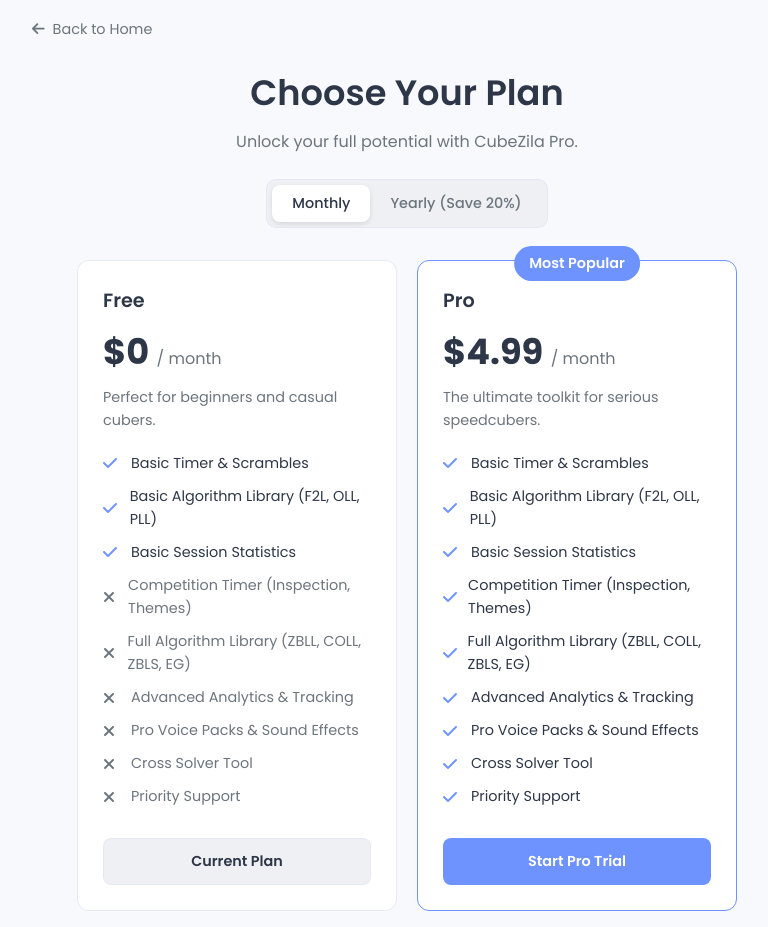
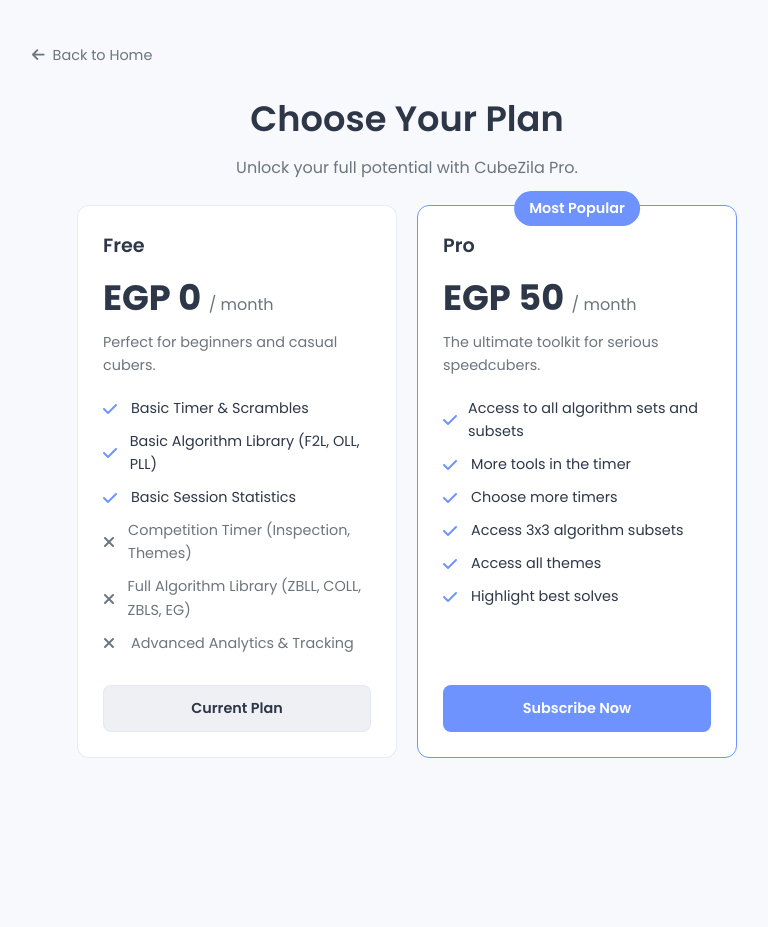
Before and after one commit to Mostafaeldiwany123/cubezila, a website built with Vite: page pricing/pricing.html in a window 1280 px wide. Shown: the whole page, without its empty margins (233-1001 px from the left). After the commit the page ends 800 px from the top, so only its background shows below. Built offline with nearby package versions, Linux system fonts and the light colour scheme; some icons are missing; a web font is replaced by a local one.

Commit message:
updated pricing

```diff
--- a/language/lang.js
+++ b/language/lang.js
@@ -92,11 +92,17 @@
         pricing_feature_pro_voices: "Pro Voice Packs & Sound Effects",
         pricing_feature_pro_cross: "Cross Solver Tool",
         pricing_feature_pro_support: "Priority Support",
+        pricing_feature_pro_all_algs: "Access to all algorithm sets and subsets",
+        pricing_feature_pro_more_timer_tools: "More tools in the timer",
+        pricing_feature_pro_more_timers: "Choose more timers",
+        pricing_feature_pro_3x3_subsets: "Access 3x3 algorithm subsets",
+        pricing_feature_pro_all_themes: "Access all themes",
+        pricing_feature_pro_highlight_best: "Highlight best solves",
         pricing_select_free: "Current Plan",
-        pricing_select_pro: "Start Pro Trial",
+        pricing_select_pro: "Subscribe Now",
         pricing_modal_title: "Upgrade to Pro",
         pricing_modal_notice: "You are attempting to access a Pro feature. Upgrade now to unlock unlimited access.",
-        pricing_modal_step1: "Choose your plan (Monthly or Yearly).",
+        pricing_modal_step1: "Monthly subscription (50 EGP).",
         pricing_modal_step2: "Complete the secure checkout process.",
         pricing_modal_step3: "Enjoy instant access to all Pro features!",
         pricing_modal_confirm: "Go to Checkout",
@@ -208,7 +214,7 @@
         cta_final_title: "توقف عن التوقيت، وابدأ التدريب.",
         cta_final_desc: "انضم إلى CubeZila اليوم وافتح الأدوات التي ستعيد تعريف رحلتك في السرعة.",
         cta_final_button: "ابدأ حسابك المجاني",
-        footer_copyright: "© 2025 كيوبزيلا. جميع الحقوق محفوظة.",
+        footer_copyright: " 2025 كيوبزيلا. جميع الحقوق محفوظة.",
         lang_toggle: "EN", // Display EN text when currently in Arabic
 
         // Auth Pages
@@ -257,11 +263,17 @@
         pricing_feature_pro_voices: "حزم أصوات احترافية وتأثيرات صوتية",
         pricing_feature_pro_cross: "أداة حل الكروس",
         pricing_feature_pro_support: "دعم ذو أولوية",
+        pricing_feature_pro_all_algs: "وصول إلى جميع مجموعات الخوارزميات والفئات الفرعية",
+        pricing_feature_pro_more_timer_tools: "المزيد من الأدوات داخل المؤقت",
+        pricing_feature_pro_more_timers: "اختيار مؤقتات أكثر",
+        pricing_feature_pro_3x3_subsets: "وصول إلى فئات خوارزميات 3x3 الفرعية",
+        pricing_feature_pro_all_themes: "الوصول إلى جميع السمات",
+        pricing_feature_pro_highlight_best: "تمييز أفضل الحلول",
         pricing_select_free: "الخطة الحالية",
-        pricing_select_pro: "ابدأ تجربة Pro",
+        pricing_select_pro: "اشترك الآن",
         pricing_modal_title: "الترقية إلى Pro",
         pricing_modal_notice: "أنت تحاول الوصول إلى ميزة احترافية. قم بالترقية الآن لفتح الوصول غير المحدود.",
-        pricing_modal_step1: "اختر خطتك (شهري أو سنوي).",
+        pricing_modal_step1: "الاشتراك شهريًا (50 جنيهًا).",
         pricing_modal_step2: "أكمل عملية الدفع الآمنة.",
         pricing_modal_step3: "استمتع بالوصول الفوري إلى جميع ميزات Pro!",
         pricing_modal_confirm: "الانتقال إلى الدفع",
--- a/pricing/pricing.html
+++ b/pricing/pricing.html
@@ -40,11 +40,6 @@
                 <div class="pricing-header">
                     <h1 data-translate="pricing_header_title">Choose Your Plan</h1>
                     <p data-translate="pricing_header_subtitle">Unlock your full potential with CubeZila Pro.</p>
-
-                    <div class="tabs">
-                        <button class="tab active" data-translate="pricing_tab_monthly">Monthly</button>
-                        <button class="tab" data-translate="pricing_tab_yearly">Yearly (Save 20%)</button>
-                    </div>
                 </div>
 
                 <div class="pricing-cards">
@@ -52,7 +47,7 @@
                     <div class="pricing-card">
                         <div class="card-header">
                             <h3 data-translate="pricing_card_free_title">Free</h3>
-                            <div class="price">$0 <span>/ month</span></div>
+                            <div class="price">EGP 0 <span>/ month</span></div>
                             <p class="card-description" data-translate="pricing_card_free_desc">Perfect for beginners and casual cubers.</p>
                         </div>
 
@@ -63,9 +58,6 @@
                             <li class="feature disabled"><i class="fas fa-times"></i> <span data-translate="pricing_feature_pro_timer">Competition Timer (Inspection, Themes)</span></li>
                             <li class="feature disabled"><i class="fas fa-times"></i> <span data-translate="pricing_feature_pro_algs">Full Algorithm Library (ZBLL, COLL, ZBLS, EG)</span></li>
                             <li class="feature disabled"><i class="fas fa-times"></i> <span data-translate="pricing_feature_pro_analytics">Advanced Analytics & Tracking</span></li>
-                            <li class="feature disabled"><i class="fas fa-times"></i> <span data-translate="pricing_feature_pro_voices">Pro Voice Packs & Sound Effects</span></li>
-                            <li class="feature disabled"><i class="fas fa-times"></i> <span data-translate="pricing_feature_pro_cross">Cross Solver Tool</span></li>
-                            <li class="feature disabled"><i class="fas fa-times"></i> <span data-translate="pricing_feature_pro_support">Priority Support</span></li>
                         </ul>
 
                         <button class="select-plan free-btn" disabled data-translate="pricing_select_free">Current Plan</button>
@@ -76,23 +68,20 @@
                         <div class="popular-tag" data-translate="pricing_card_popular">Most Popular</div>
                         <div class="card-header">
                             <h3 data-translate="pricing_card_pro_title">Pro</h3>
-                            <div class="price">$4.99 <span>/ month</span></div>
+                            <div class="price">EGP 50 <span>/ month</span></div>
                             <p class="card-description" data-translate="pricing_card_pro_desc">The ultimate toolkit for serious speedcubers.</p>
                         </div>
 
                         <ul class="features">
-                            <li class="feature"><i class="fas fa-check"></i> <span data-translate="pricing_feature_basic_timer">Basic Timer & Scrambles</span></li>
-                            <li class="feature"><i class="fas fa-check"></i> <span data-translate="pricing_feature_basic_algs">Basic Algorithm Library (F2L, OLL, PLL)</span></li>
-                            <li class="feature"><i class="fas fa-check"></i> <span data-translate="pricing_feature_basic_stats">Basic Session Statistics</span></li>
-                            <li class="feature"><i class="fas fa-check"></i> <span data-translate="pricing_feature_pro_timer">Competition Timer (Inspection, Themes)</span></li>
-                            <li class="feature"><i class="fas fa-check"></i> <span data-translate="pricing_feature_pro_algs">Full Algorithm Library (ZBLL, COLL, ZBLS, EG)</span></li>
-                            <li class="feature"><i class="fas fa-check"></i> <span data-translate="pricing_feature_pro_analytics">Advanced Analytics & Tracking</span></li>
-                            <li class="feature"><i class="fas fa-check"></i> <span data-translate="pricing_feature_pro_voices">Pro Voice Packs & Sound Effects</span></li>
-                            <li class="feature"><i class="fas fa-check"></i> <span data-translate="pricing_feature_pro_cross">Cross Solver Tool</span></li>
-                            <li class="feature"><i class="fas fa-check"></i> <span data-translate="pricing_feature_pro_support">Priority Support</span></li>
+                            <li class="feature"><i class="fas fa-check"></i> <span data-translate="pricing_feature_pro_all_algs">Access to all algorithm sets and subsets</span></li>
+                            <li class="feature"><i class="fas fa-check"></i> <span data-translate="pricing_feature_pro_more_timer_tools">More tools in the timer</span></li>
+                            <li class="feature"><i class="fas fa-check"></i> <span data-translate="pricing_feature_pro_more_timers">Choose more timers</span></li>
+                            <li class="feature"><i class="fas fa-check"></i> <span data-translate="pricing_feature_pro_3x3_subsets">Access 3x3 algorithm subsets</span></li>
+                            <li class="feature"><i class="fas fa-check"></i> <span data-translate="pricing_feature_pro_all_themes">Access all themes</span></li>
+                            <li class="feature"><i class="fas fa-check"></i> <span data-translate="pricing_feature_pro_highlight_best">Highlight best solves</span></li>
                         </ul>
 
-                        <button class="select-plan pro-btn" onclick="openProModal()" data-translate="pricing_select_pro">Start Pro Trial</button>
+                        <button class="select-plan pro-btn" onclick="openProModal()" data-translate="pricing_select_pro">Subscribe Now</button>
                     </div>
                 </div>
             </div>
```
Also changed, not shown: pricing.html (+12 -6 lines).
